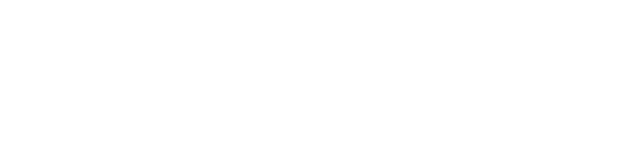
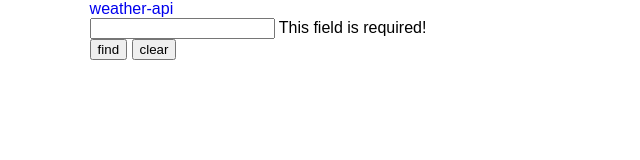
Before and after one commit to Abhijeet-Portfolio/Weather-API-ES6, a plain HTML site: page index.html in a window 1280 px wide. Shown: the whole page, without its empty margins (0-640 px from the left). Drawn offline with Linux system fonts and the light colour scheme.

Commit message:
HTML done

```diff
--- a/index.html
+++ b/index.html
@@ -24,12 +24,26 @@
   <div class="container">
     <!--header section start-->
     <header>
-
+      <div class="wrapper">
+        <h1><a href="index.html" title="Weather-API">weather-api</a></h1>
+      </div>
     </header>
     <!--header section start-->
     <!--main section start-->
     <main>
-
+      <div class="wrapper">
+        <form>
+          <div class="form-group">
+            <input type="Enter the City Name" class="city">
+            <span>This field is required!</span>
+          </div>
+          <div class="form-control">
+            <button class="find">find</button>
+            <button class="search">clear</button>
+          </div>
+        </form>
+        <div class="display"></div>
+      </div>
     </main>
     <!--main section end-->
 
```
